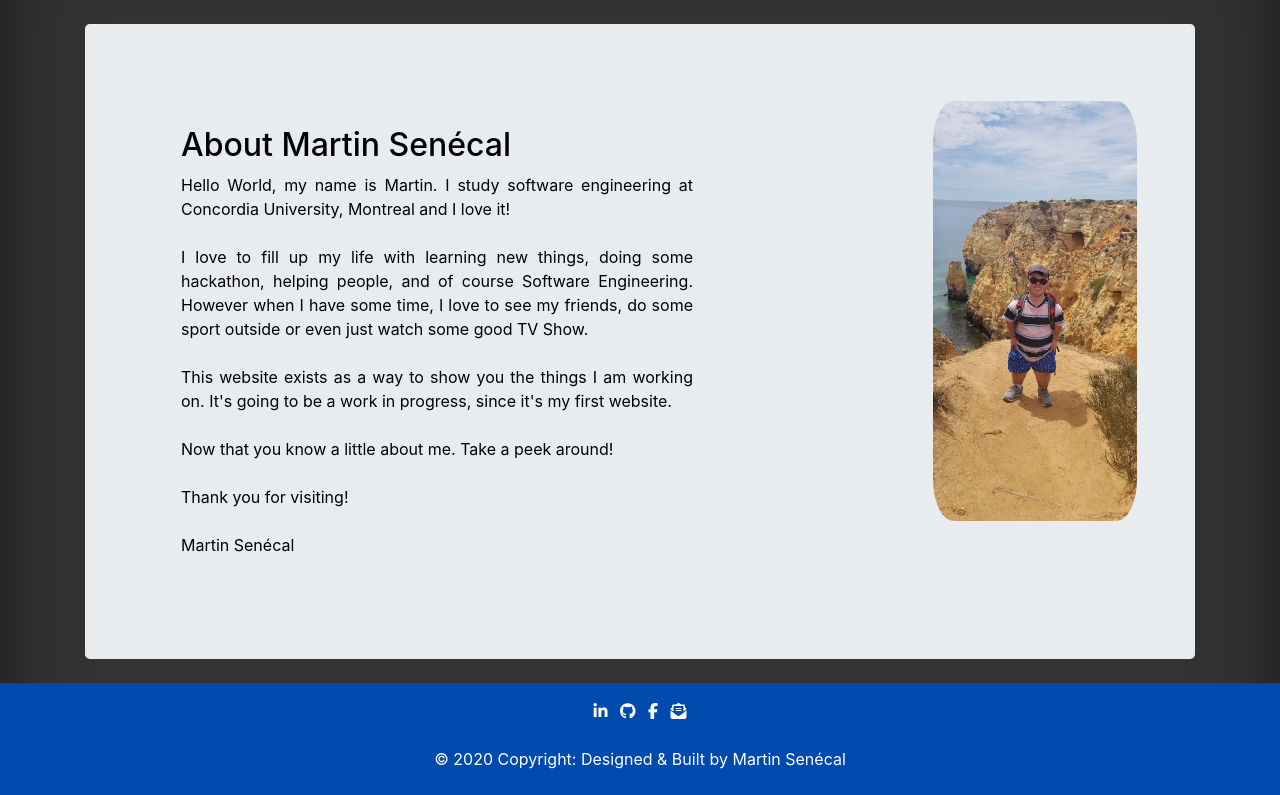
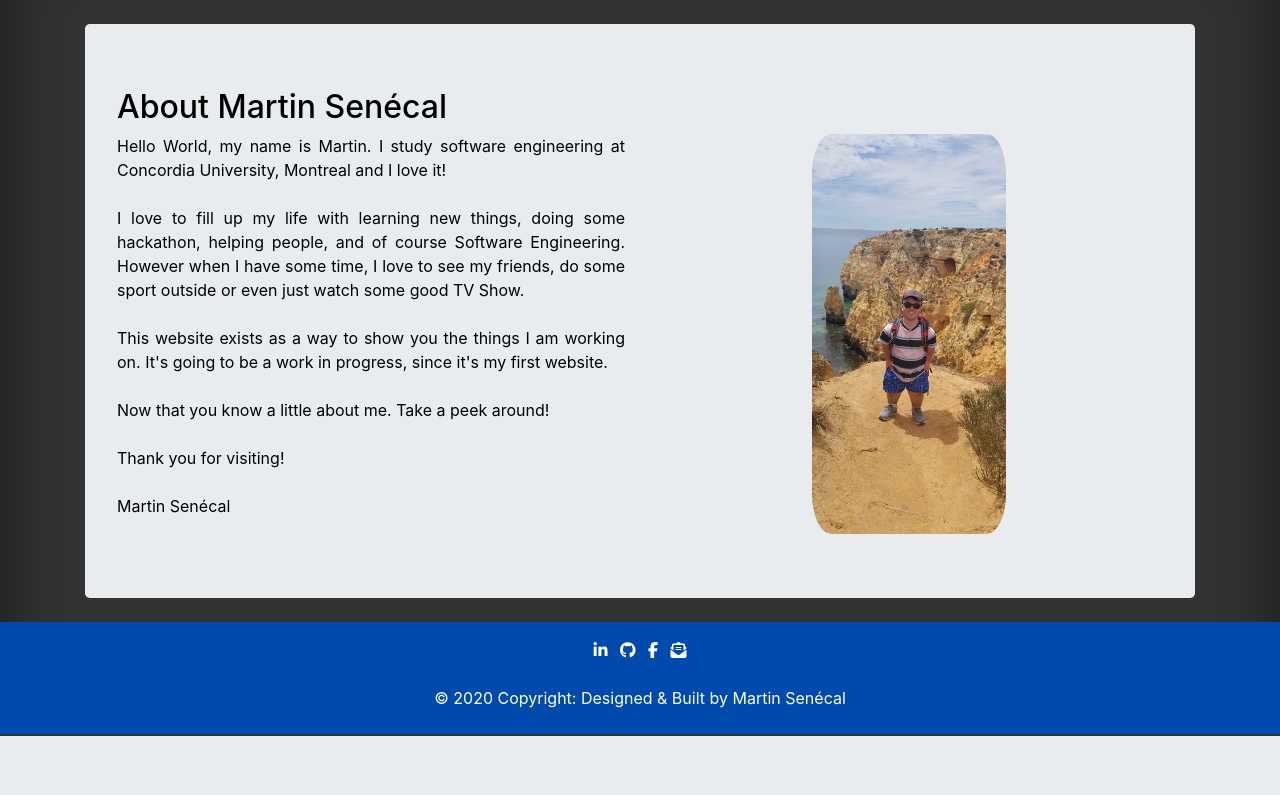
Before and after one commit to martinsenecal/Martin-Software-Portfolio, a Flask app: page /about in a window 1280 px wide. Shown: the part 64-859 px from the top of the page. After the commit the page ends 800 px from the top, so only its background shows below. Run offline with Flask 2, Linux system fonts and the light colour scheme; some libraries are stand-ins or nearby versions.

Commit message:
Modify UI for About Page
-> Used Grids for

```diff
--- a/Code/static/css/extradesign.css
+++ b/Code/static/css/extradesign.css
@@ -1,21 +1,32 @@
 
 #profileImage{
-  float: right;
-  margin-right: 2vw;
-  margin-top: 1vw;
-  display: inline-block;
-  height: 420px;
+
+
+  height: 400px;
+
   border-radius: 10%;
+
+}
+.alignImage{
+    display: flex;
+  justify-content: center;
 }
 #aboutMe{
 
-  width: 40vw;
+
   text-align: justify;
-  margin-top: 3vw;
-  margin-left: 5vw;
-  margin-bottom: 3vw;
+
+
 
 }
+
+@media only screen and (max-width: 750px){
+  #profileImage{
+height:250px;
+  }
+
+}
+
 #aboutcontainer{
   background-color: white;
   margin-bottom: 10px;
@@ -89,14 +100,15 @@ td,th,thead{
 
 #formEmail{
 /*margin-left: 15vw;*/
-  text-align: center;
-  align-content: center;
+  display: flex;
+  justify-content: center;
 }
 /* Style the form - display items horizontally */
 .form-inline {
   display: flex;
   flex-flow: row wrap;
   align-items: center;
+text-align: center;
 }
 
 /* Add some margins for each label */
--- a/Code/templates/about.html
+++ b/Code/templates/about.html
@@ -8,20 +8,23 @@
 {% block body %}
 
     <div class="container">
+        <div class="jumbotron my-4 ">
+            <h2>About Martin Senécal</h2>
+            <div class="row">
 
-            <div class="jumbotron my-4 ">
-                <img id="profileImage" src="static/images/profilepic.jpg" alt="Profile Picture">
 
-                <div id="aboutMe">
+            <div class="col-md-6" id="aboutMe">
 
-                    <h2>About Martin Senécal</h2>
 
-                    <p id="pProfile"> Hello World, my name is Martin. I study software engineering at Concordia University,
+                <p id="pProfile"> Hello World, my name is Martin. I study software engineering at Concordia
+                    University,
                     Montreal and I love it!
-                        <br><br> I love to fill up my life with learning new things, doing some hackathon, helping people,
+                    <br><br> I love to fill up my life with learning new things, doing some hackathon, helping
+                    people,
                     and
                     of course Software Engineering.
-                        However when I have some time, I love to see my friends, do some sport outside or even just watch
+                    However when I have some time, I love to see my friends, do some sport outside or even just
+                    watch
                     some
                     good TV Show.
                     <br><br> This website exists as a way to show you the things I am working on. It's going to be a
@@ -34,6 +37,13 @@
             </div>
 
 
+            <div class="col-md-6 alignImage">
+                <img id="profileImage" src="static/images/profilepic.jpg" alt="Profile Picture">
+            </div>
+
+
+        </div>
+
     </div>
     </div>
 
--- a/Code/templates/connect.html
+++ b/Code/templates/connect.html
@@ -19,7 +19,7 @@
                     you can
                     enter your email, and I will send it to you right away.</p>
 
-                <span id="formEmail">
+                <div id="formEmail">
                 <form class="form-inline">
                     <label for="email">Email:</label>
                     <input type="email" id="email" placeholder="Enter email" name="email">
@@ -28,7 +28,8 @@
 
 
                 </form>
-                </span>
+                </div>
+
                 <p class="lead font-weight-normal text-justify">If you are curious or want to know more about me, don't
                     be shy and go
                     talk to Marty! It's my own chat-bot to help you find quick information about me.</p>
```
Lines whose indentation alone changed are shown as unchanged.
